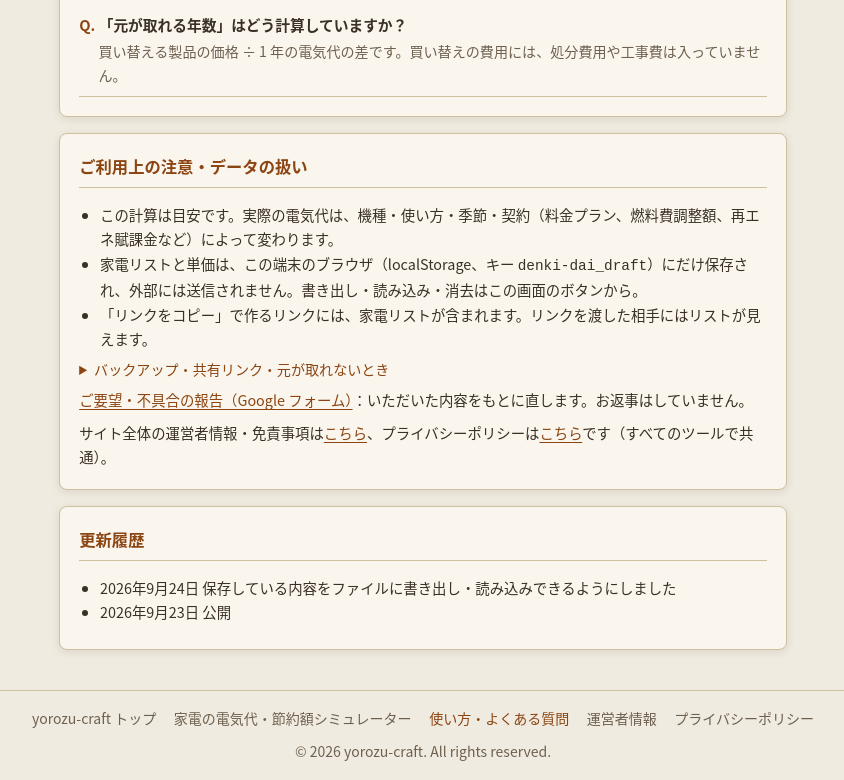
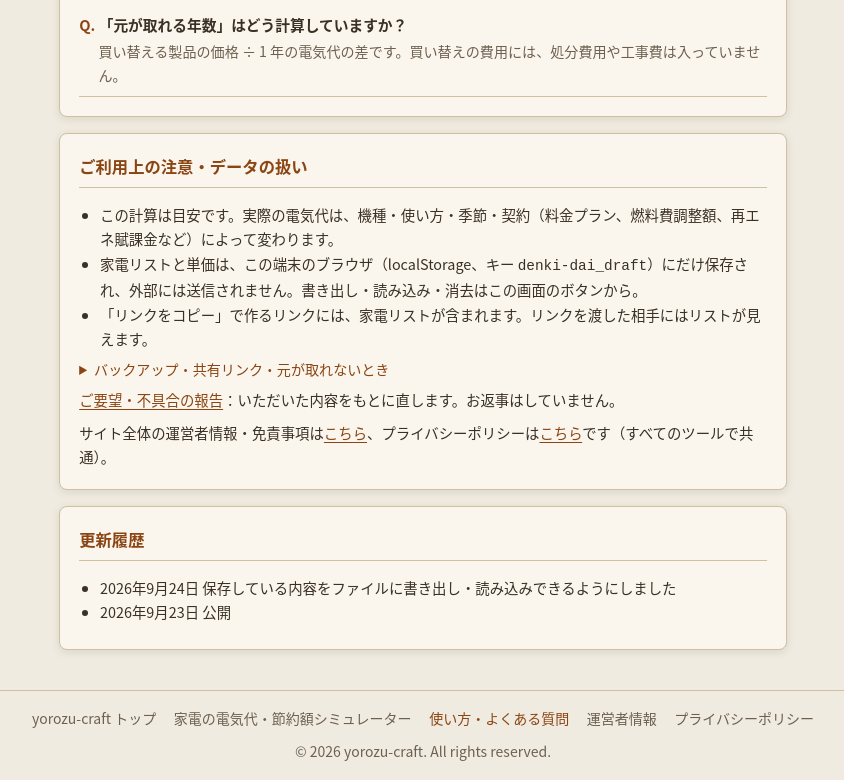
Before and after one commit to YouheiOonuki/denki-dai, a plain HTML site: page guide.html in a window 1280 px wide. Shown: the part 2897-3677 px from the top of the page, without its empty margins (217-1061 px from the left). Drawn offline with Linux system fonts and the light colour scheme.

Commit message:
「ご要望・不具合」のリンクの文言から Google フォームの語を外す（投書箱に張り替えたため。yorozu-plans K161）
Co-Authored-By: Claude Opus 5.5 <noreply@anthropic.com>

```diff
--- a/guide.html
+++ b/guide.html
@@ -182,7 +182,7 @@
           <li><strong>元が取れる年数</strong>：電気代が下がらない（差が 0 以下の）ときは「元は取れない」と表示します。</li>
         </ul>
       </details>
-      <p><a href="/post/?from=/denki-dai/guide.html">ご要望・不具合の報告（Google フォーム）</a>：いただいた内容をもとに直します。お返事はしていません。</p>
+      <p><a href="/post/?from=/denki-dai/guide.html">ご要望・不具合の報告</a>：いただいた内容をもとに直します。お返事はしていません。</p>
       <p>サイト全体の運営者情報・免責事項は<a href="../about.html">こちら</a>、プライバシーポリシーは<a href="../privacy-policy.html">こちら</a>です（すべてのツールで共通）。</p>
     </article>
 
```
